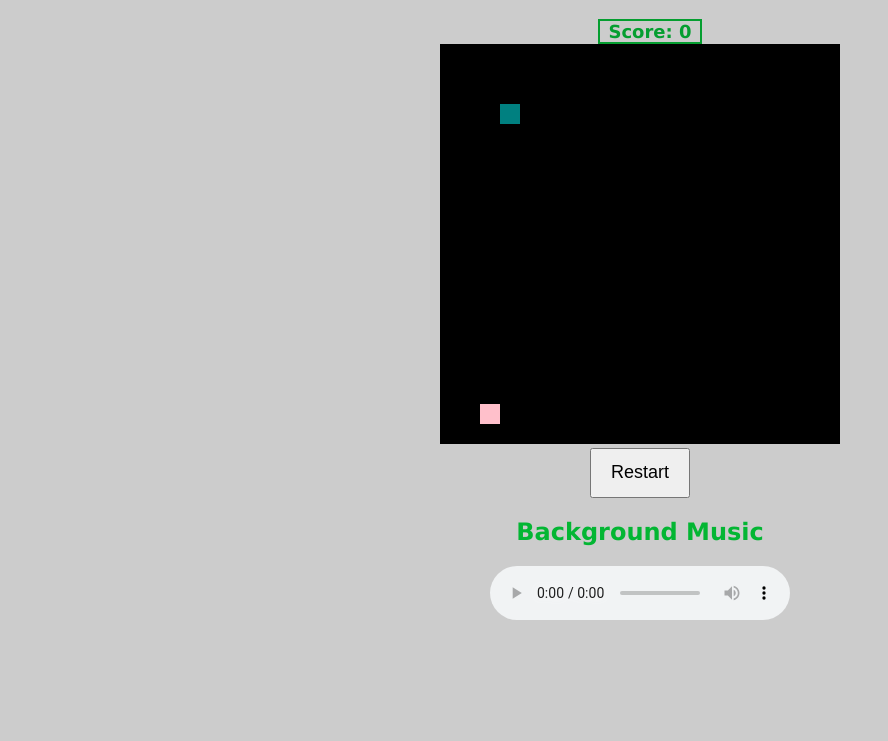
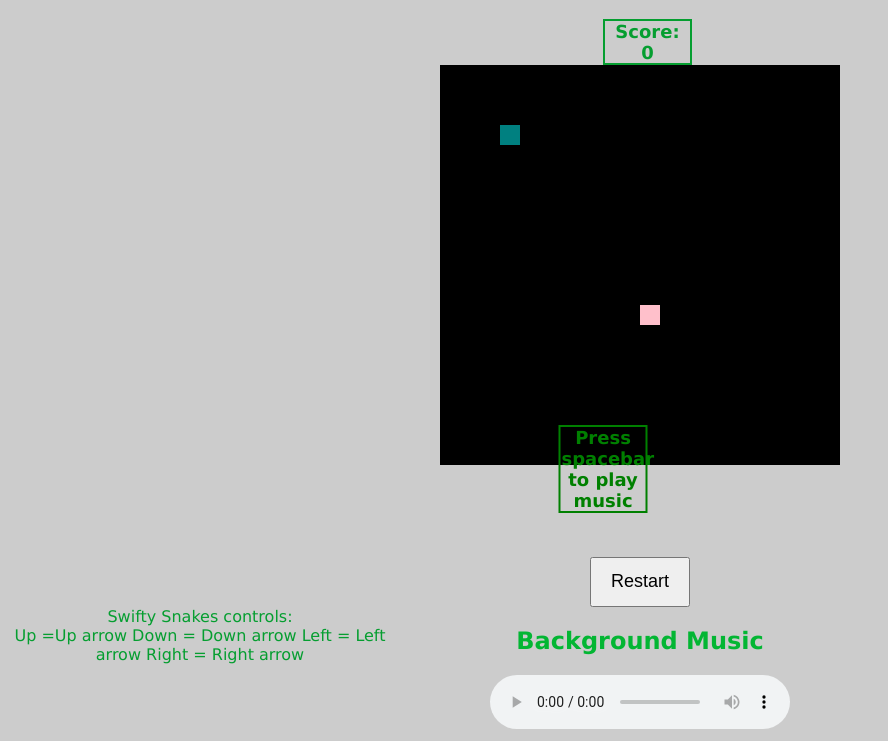
Before and after one commit to sswift1995/P1PG.SwiftySnakes, a plain HTML site: page index.html in a window 1280 px wide. Both pictures are taken after a click on the button "Restart". Shown: the part 62-803 px from the top of the page, without its empty margins (0-888 px from the left). Drawn offline with Linux system fonts and the light colour scheme.

Commit message:
Add files via upload

```diff
--- a/index.html
+++ b/index.html
@@ -13,17 +13,32 @@
     <h1> Swifty Snakes</h1>
     <div id="score">Score: 0</div>
     <canvas id="board"></canvas>
+    <div id="spacebar-hint">Press spacebar to play music </div>
     <button id="restart-button">Restart</button>
 
 
+    <div1>
+
+
+         Swifty Snakes controls: <br>
+         Up =Up arrow
+             Down = Down arrow
+                  Left = Left arrow
+                      Right = Right arrow
+
+
+                </div1>
 
     <h2>Background Music</h2>
 
     <audio id="audio" autoplay loop  controls src="Assets/Sound Bytes/05. Bgm In Battle 5d 3.mp3"></audio>
     <audio id="game Music" src="Assets/Sound Bytes/05. Bgm In Battle 5d 3.mp3" autoplay="true" hidden="true" loop="false"/>
+
+
 <script>
 
 </script>
 <script src="script.js"></script>
 </body>
 </html>
+//button id="start-button">Start Game/button>
--- a/script.js
+++ b/script.js
@@ -7,8 +7,8 @@ var context;
 var drawScore;
 var restartGame;
 //Snake head
-var snakeyX = blockSize * 3;
-var snakeyY = blockSize * 3;
+var snakeyX;
+var snakeyY;
 
 var velocityX = 0;
 var velocityY = 0;
@@ -26,6 +26,28 @@ var youLose = false;
 
 var score = 0;
 
+var scoreElement;
+
+
+var spacebarHint = document.getElementById("spacebar-hint");
+
+document.addEventListener("keydown", function(event) {
+	if (event.code === "Space") {
+		spacebarHint.style.visibility = "hidden";
+		startGame();
+	}
+});
+
+function startGame() {
+	var gameScreen = document.getElementById("game-screen");
+	gameScreen.style.display = "block";
+	// Initialize your game here
+}
+
+
+var play = true;
+
+
 // Calculating Score function
 
 function drawScore() {
@@ -41,13 +63,6 @@ function updateScore() {
     var scoreElement = document.getElementById("score"); // calling the element to score
     scoreElement.innerHTML = "Score: " + score;
 }
-
-// example usage
-score += 0;
-updateScore(); //function to update current score
-
-
-
 //Calling the movement
 
 window.onload = function () {
@@ -56,21 +71,24 @@ window.onload = function () {
     board.width = cols * blockSize;
     context = board.getContext("2d"); //drawing on the board
 
+    snakeyX = blockSize * 3;
+    snakeyY = blockSize * 3;
+
     placeFood();
     document.addEventListener("keyup", changeDirection);
+    // Add event listener to button
+    document.getElementById("restart-button").addEventListener("click", restartGame);
 
-    //update();
-    setInterval(update, 1000 / 10); //100 millisec
+    currentGame = setInterval(startGame, 100);
 }
 
 //Operating Objects
-function update() {
-
+function startGame() {
     if (youLose) {
         return;
     }
 
-
+    drawScore();
     context.fillStyle = "black";
     context.fillRect(0, 0, board.width, board.height);
 
@@ -79,10 +97,8 @@ function update() {
 
     if (snakeyX == munchyX && snakeyY == munchyY) {
         snakeBody.push([munchyX, munchyY]);
-        score+=2;
+        score += 2;
         placeFood();
-        console.log(score)
-        drawScore();
     }
 
     for (let i = snakeBody.length - 1; i > 0; i--) {
@@ -108,7 +124,9 @@ function update() {
 
     if (snakeyX < 0 || snakeyX > cols * blockSize || snakeyY < 0 || snakeyY > rows * blockSize) {
         youLose = true;
-        alert("Game Over     Score: " + score);
+        // Stop ongoing game loop
+        clearInterval(currentGame);
+        showGameOverMessage();
         updateScore();
 
     }
@@ -116,13 +134,21 @@ function update() {
     for (let i = 0; i < snakeBody.length; i++) {
         if (snakeyX == snakeBody[i][0] && snakeyY == snakeBody[i][1]) {
             youLose = true;
-            alert("Game Over");
+            // Stop ongoing game loop
+            clearInterval(currentGame);
+            showGameOverMessage();
+            updateScore();
         }
     }
 
 }
 
+function showGameOverMessage()
+{
+    //Create a div centered inside the board canvas with specific width and hight that are smaller than the canvas
+    //Inside the div add a h1 to show the score and game over Ok button to dismiss the div // CSS visiability: hidden
 
+}
 
 //Function controls Arrows
 function changeDirection(s) {
@@ -172,51 +198,22 @@ function draw() {
 }
 
 
-
-
-var updatehead = {
-    x: snakeyX,
-    y: snakeyY
-}
-
-//game over rule
-
-if (snakeyX < blockSize || snakeyX > 17 * blockSize || snakeyY < 3 * blockSize || snakeyY > 17 * blockSize || collision(updatehead, snakeBody)) {
-    clearInterval(game);
-
-    snakeyX.unshift(updatehead);
-}
-// Call draw function
-
-let game = setInterval(draw, 100);
-console.log(document.getElementById("restart-button"))
-
-// Add event listener to button
-document.getElementById("restart-button").addEventListener("click", restartGame);
-
 // Define function to handle button click event
 function restartGame() {
 
+    console.log("restarting ...")
     // Reset score
     score = 0;
-
-// Stop ongoing game loop
-clearInterval(game);
-
-// Reset game objects to initial state
-
-
-// Start new game loop
-game = setInterval(draw, 100);
-
-    // Perform actions to restart game
-
+    youLose = false;
+    snakeyX = blockSize * 3;
+    snakeyY = blockSize * 3;
+    draw()
+    placeFood()
+    currentGame = setInterval(startGame, 100);
     console.log("Game restarted!");
 }
 
 
-
- var play = true;
 
 var myAudio = document.getElementById("game Music");
 
--- a/style.css
+++ b/style.css
@@ -1,5 +1,5 @@
 body{
-        background-image: url("Assets/Graphics/snake\ background.png");
+
 
         background-repeat:  repeat;
         background-color: #cccccc;
@@ -7,6 +7,19 @@ body{
 
     font-family: 'Lucida Sans', 'Lucida Sans Regular', 'Lucida Grande', 'Lucida Sans Unicode', Geneva, Verdana, sans-serif;
     text-align: center;
+}
+
+canvas {
+    position: center;
+
+}
+
+#spacebar-hint {
+	position: justify;
+	top: 50%;
+	left: 100%;
+	transform: translate(-50%, -50%);
+	color: green;
 }
 
 h1 {
@@ -23,13 +36,23 @@ div {
     border-width: 1px;
     padding-left: 1px;
     padding-right: 1px;
-    margin-right: 570px;
-    margin-left: 590px;
+    margin-right: 580px;
+    margin-left: 595px;
     box-sizing: border-box;
     border: 2px solid;
 
 
 }
+div1 {
+    color: rgb(5, 158, 48);
+    width: 30%;
+  display: flex;
+  flex-direction: column;
+  justify-content: center;
+  align-items: center;
+  position: absolute;
+}
+
 
 h2{
     color: rgb(3, 182, 51);
```
Also changed, not shown: README.md, 1 other file. Lines whose indentation alone changed are shown as unchanged.
